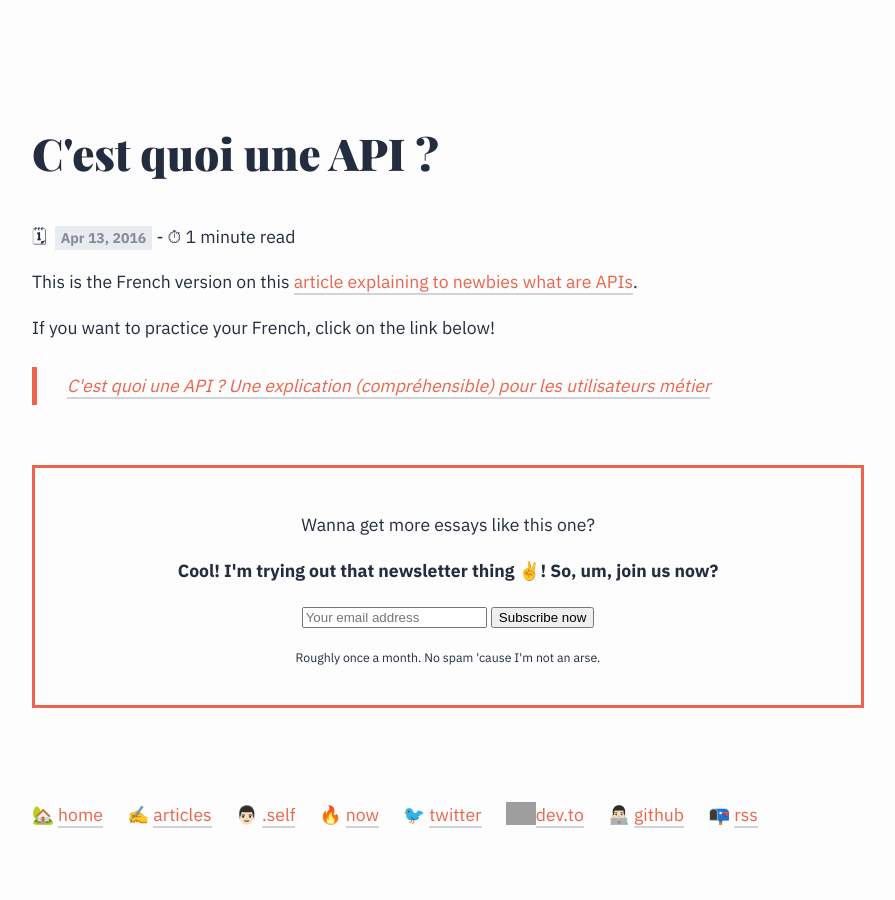
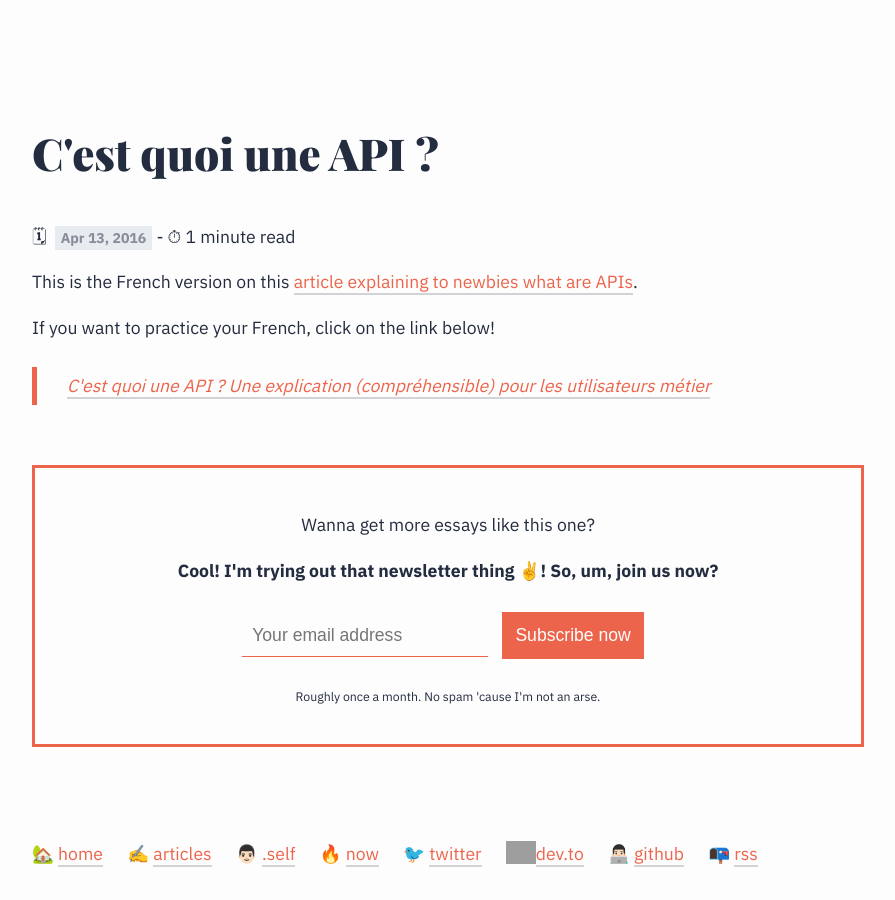
Before and after one commit to merciremi/remicodes, a Jekyll site: the page built from _posts/2016-04-13-cest-quoi-une-api.md, in a window 1280 px wide. Shown: the whole page, without its empty margins (192-1087 px from the left). Built offline with Jekyll 4.4.1, drawn with Linux system fonts in a browser that asks for light colours; some web fonts are replaced; grey boxes are pictures that could not be loaded.

Commit message:
Add that style

```diff
--- a/_sass/_layout.scss
+++ b/_sass/_layout.scss
@@ -198,14 +198,14 @@ mark {
   text-align: center;
   padding: 25px;
   margin-top: 60px;
-  #tlemail {
+  #mce-EMAIL {
     padding: 10px 10px 10px 10px;
     border: none;
     border-bottom: 1px solid $link-color;
     background-color: $body-background-color;
     font-size: 1em;
   }
-  #tlsubmit {
+  #mc-embedded-subscribe {
     border-radius: 0;
     border: none;
     color: $body-background-color;
```
